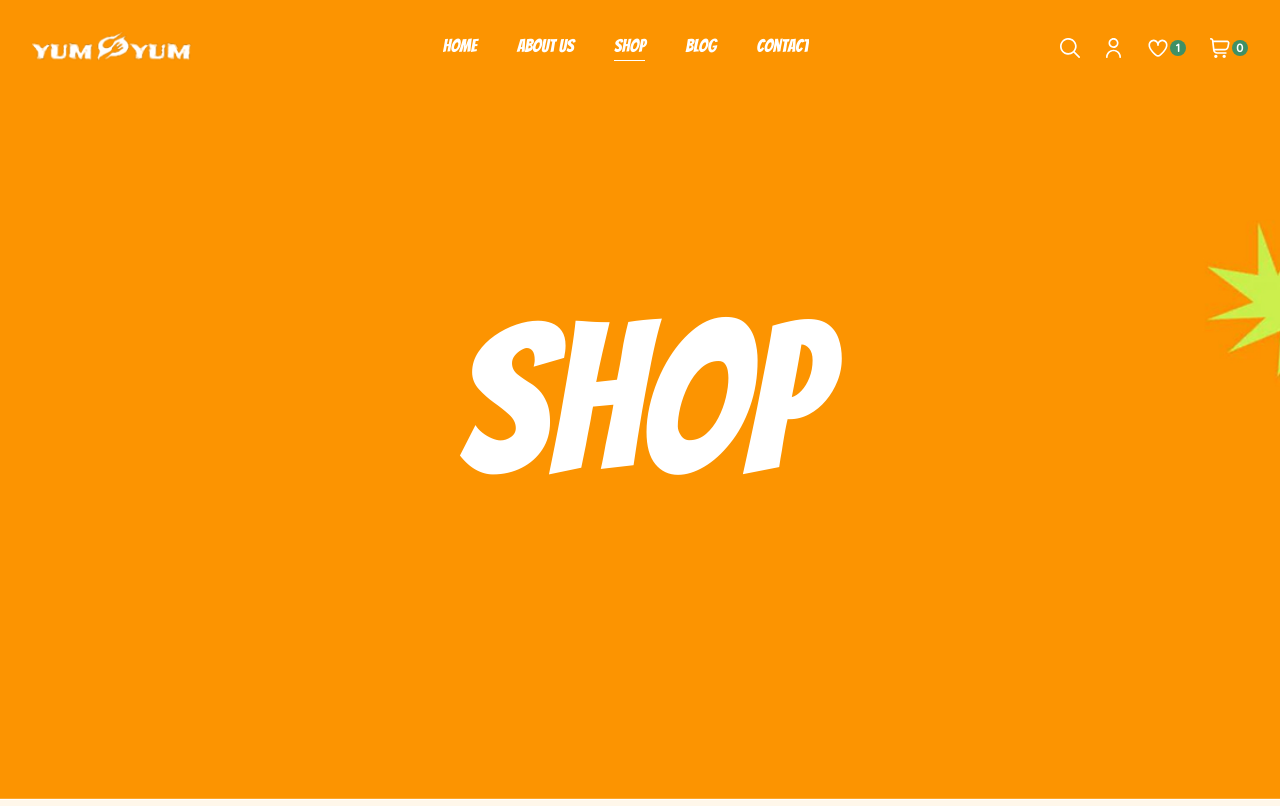
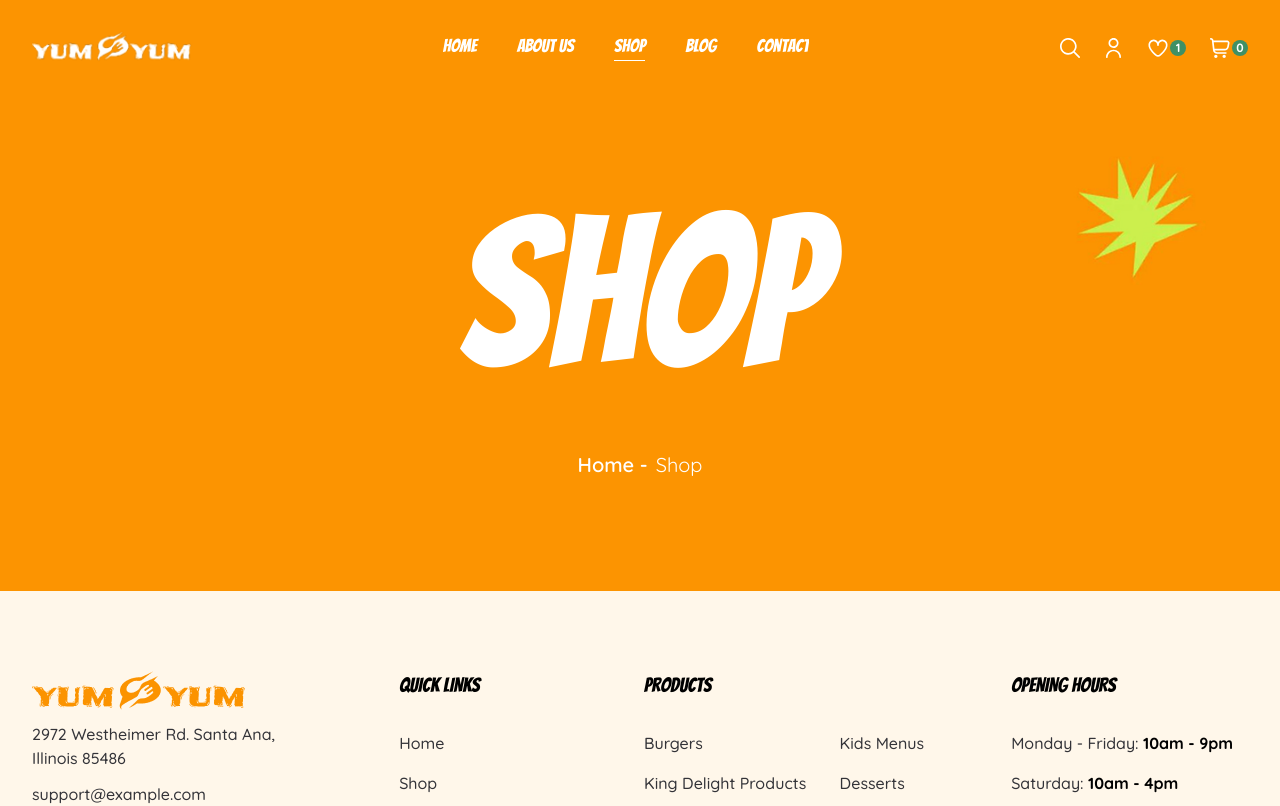
Before and after one commit to its-mehtab/YumNation, a React (Vite) app in the folder frontend/: page /shop in a window 1280 px wide. Shown: the top 806 px of the page. Built offline with nearby package versions, Linux system fonts and the light colour scheme.

Commit message:
add breadcumb

```diff
--- a/frontend/src/components/button/Button.jsx
+++ b/frontend/src/components/button/Button.jsx
@@ -6,13 +6,13 @@ const Button = ({
   btnColor = "bg-[#FB9300] text-white hover:bg-[#027a36]",
   addClass = "",
 }) => (
-  <a
+  <div
     href="#"
     className={`inline-flex gap-2.5 font-[bangers] px-10 py-4.5 rounded-xl shadow-[2px_2px_0px_2px_rgba(0,0,0)] transition-all duration-300 ease-in-out ${btnColor} ${addClass}`}
   >
     {btnName}
     <BtnArrowIcon />
-  </a>
+  </div>
 );
 
 export default Button;
--- a/frontend/src/pages/home/Home.jsx
+++ b/frontend/src/pages/home/Home.jsx
@@ -19,7 +19,6 @@ import {
 import Button from "../../components/button/Button";
 import { ArrowLeft, ArrowRight } from "../../assets/icon/Icons";
 
-const Home = () => {
 const products = [
   {
     _id: 1,
@@ -145,6 +144,7 @@ const Home = () => {
   },
 ];
 
+const Home = () => {
   const [categoryName, setCategoryName] = useState("BURGERS");
 
   return (
--- a/frontend/src/pages/shop/Shop.jsx
+++ b/frontend/src/pages/shop/Shop.jsx
@@ -1,15 +1,26 @@
 import React from "react";
 import { assets } from "../../assets/assets";
+import { Link } from "react-router-dom";
 
 const Shop = () => {
   return (
     <section
-      className="bg-cover bg-center h-screen flex items-center justify-center"
+      className="bg-cover bg-center  pt-34 pb-28"
       style={{ backgroundImage: `url(${assets.bannerBg})` }}
     >
-      <h1 className="mx-auto max-w-7xl px-2 sm:px-6 lg:px-8 text-white text-[210px]">
-        Shop
-      </h1>
+      <div className="mx-auto max-w-[1340px] px-4 sm:px-6 lg:px-8">
+        <h1 className="mx-auto max-w-7xl px-2 sm:px-6 lg:px-8 text-white text-[210px] text-center">
+          Shop
+        </h1>
+        <ul className="flex gap-2 justify-center">
+          <li>
+            <Link href="/" className="text-xl font-semibold text-white">
+              Home -
+            </Link>
+          </li>
+          <li className="text-xl text-white">Shop</li>
+        </ul>
+      </div>
     </section>
   );
 };
```
Lines whose indentation alone changed are shown as unchanged.
